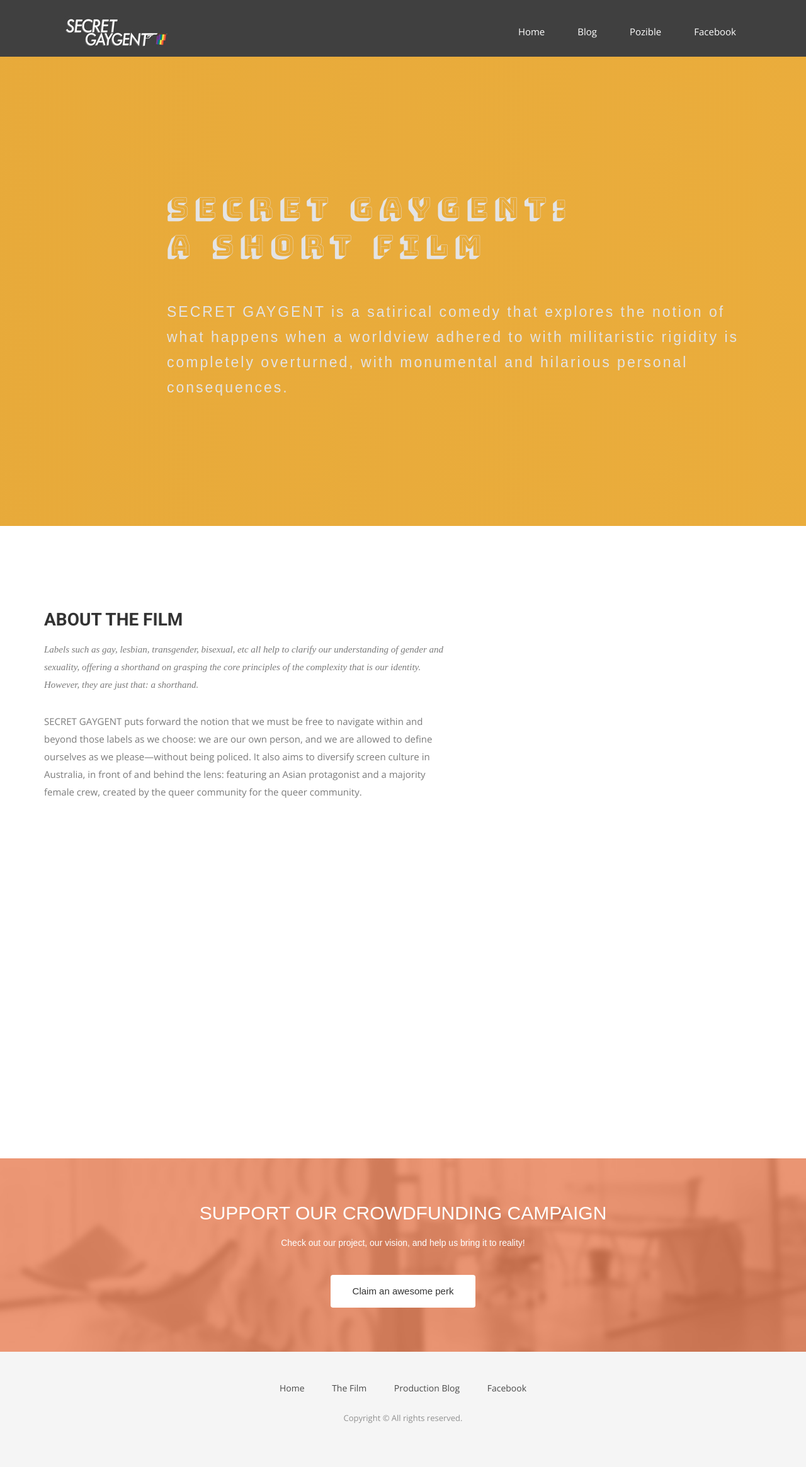
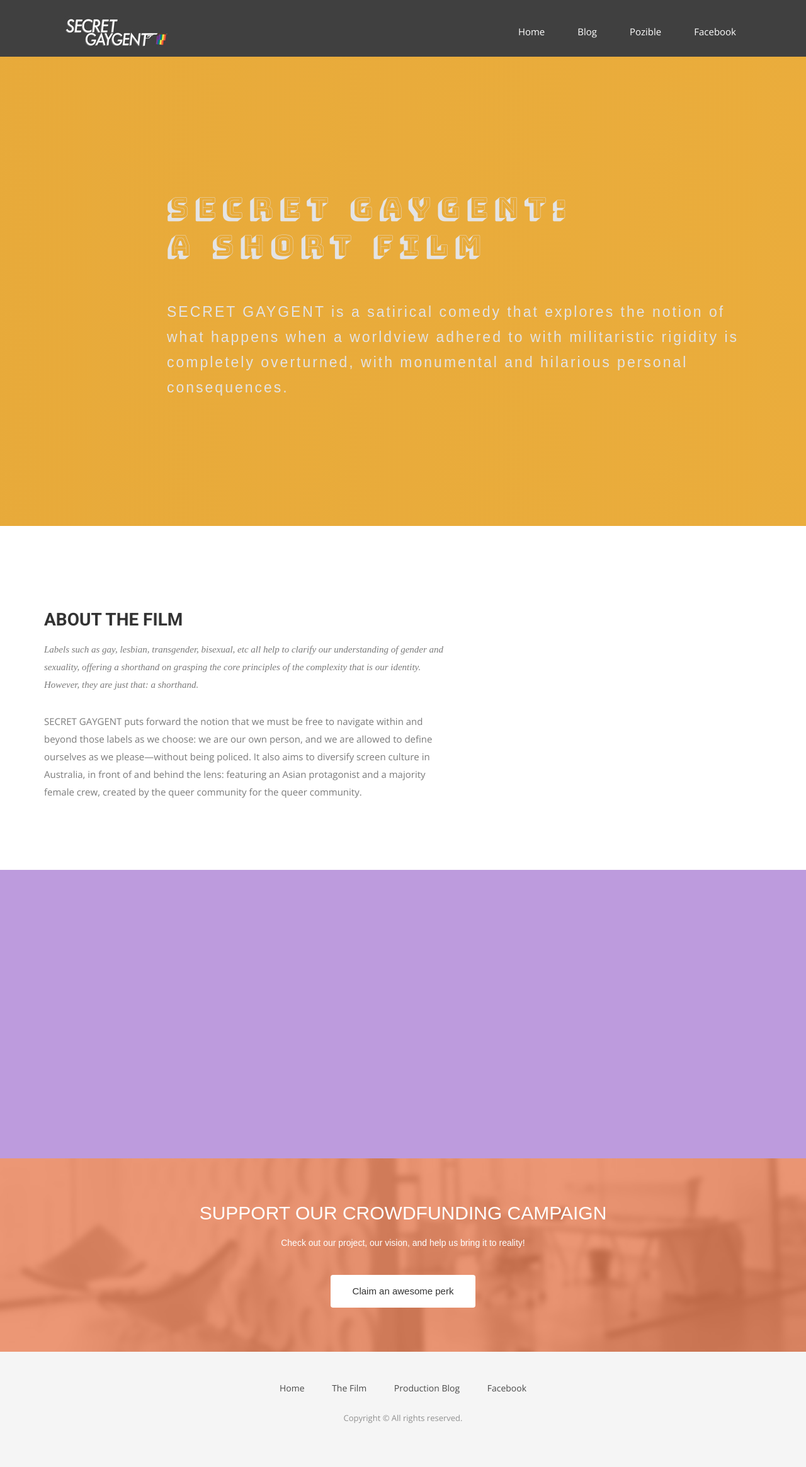
Before and after one commit to thewonglab/secret, a Jekyll site: the page built from index.html, in a window 1280 px wide. Shown: the whole page at 63% size. Built offline with Jekyll 4.4.1, drawn with Linux system fonts in a browser that asks for light colours; nearby versions of some CDN libraries; some web fonts are replaced; grey boxes are pictures that could not be loaded.

Commit message:
Update airspace.css

```diff
--- a/css/airspace.css
+++ b/css/airspace.css
@@ -263,7 +263,8 @@ header .navbar-default .navbar-nav li a:hover {
   background-attachment: fixed;
   background-repeat: no-repeat;
   background-position: center center;
-  background-color: #fff;
+	/*background-color: #fff;*/
+  background-color: #bd9bdd;
   -webkit-background-size: cover;
   -moz-background-size: cover;
   -o-background-size: cover;
```
